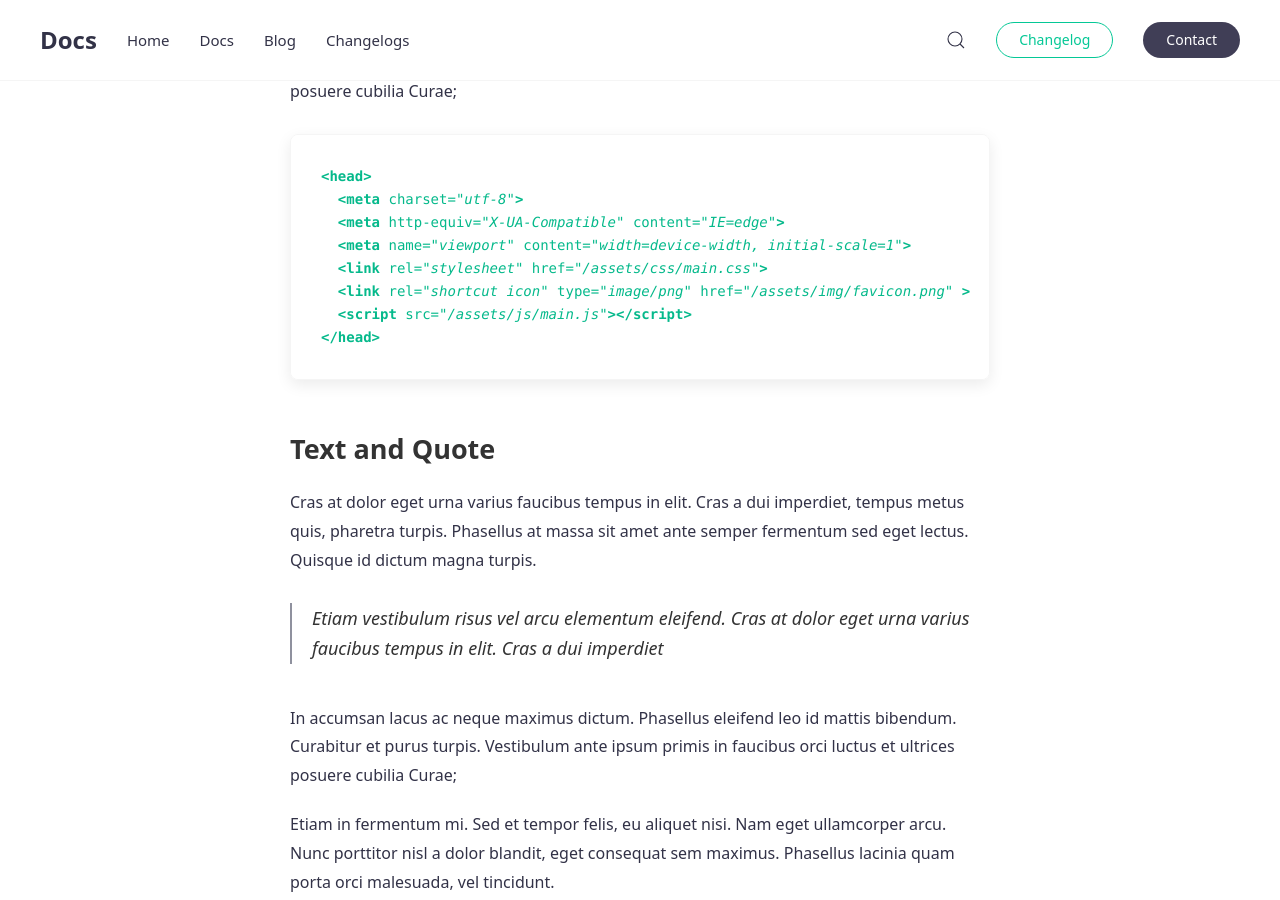
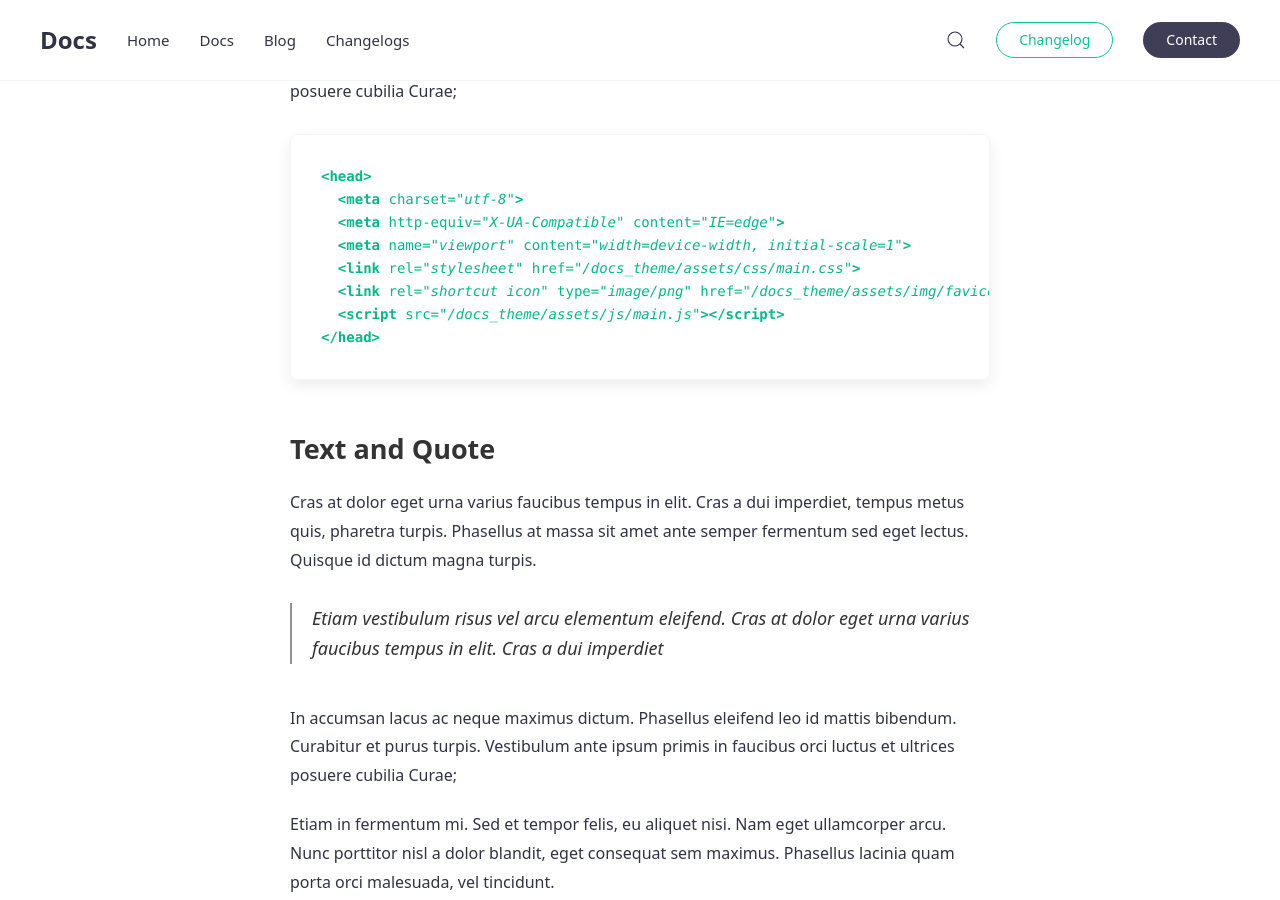
Before and after one commit to OwnYouLtd/docs, a Jekyll site: the page built from _posts/2017-05-25-post7.md, in a window 1280 px wide and 900 px high, scrolled down 1299 px. Built offline with Jekyll 4.4.1, drawn with Linux system fonts in a browser that asks for light colours.

Commit message:
Update _config.yml

```diff
--- a/_config.yml
+++ b/_config.yml
@@ -10,7 +10,7 @@ description:        Documentation Jekyll theme.
 lang:               en
 
 # Site subpath, e.g. /blog
-baseurl:            ""
+baseurl:            docs_theme
 
 # Permalink URLs structure, for permalink style options see: https://jekyllrb.com/docs/permalinks/
 permalink:          /:title/
```
